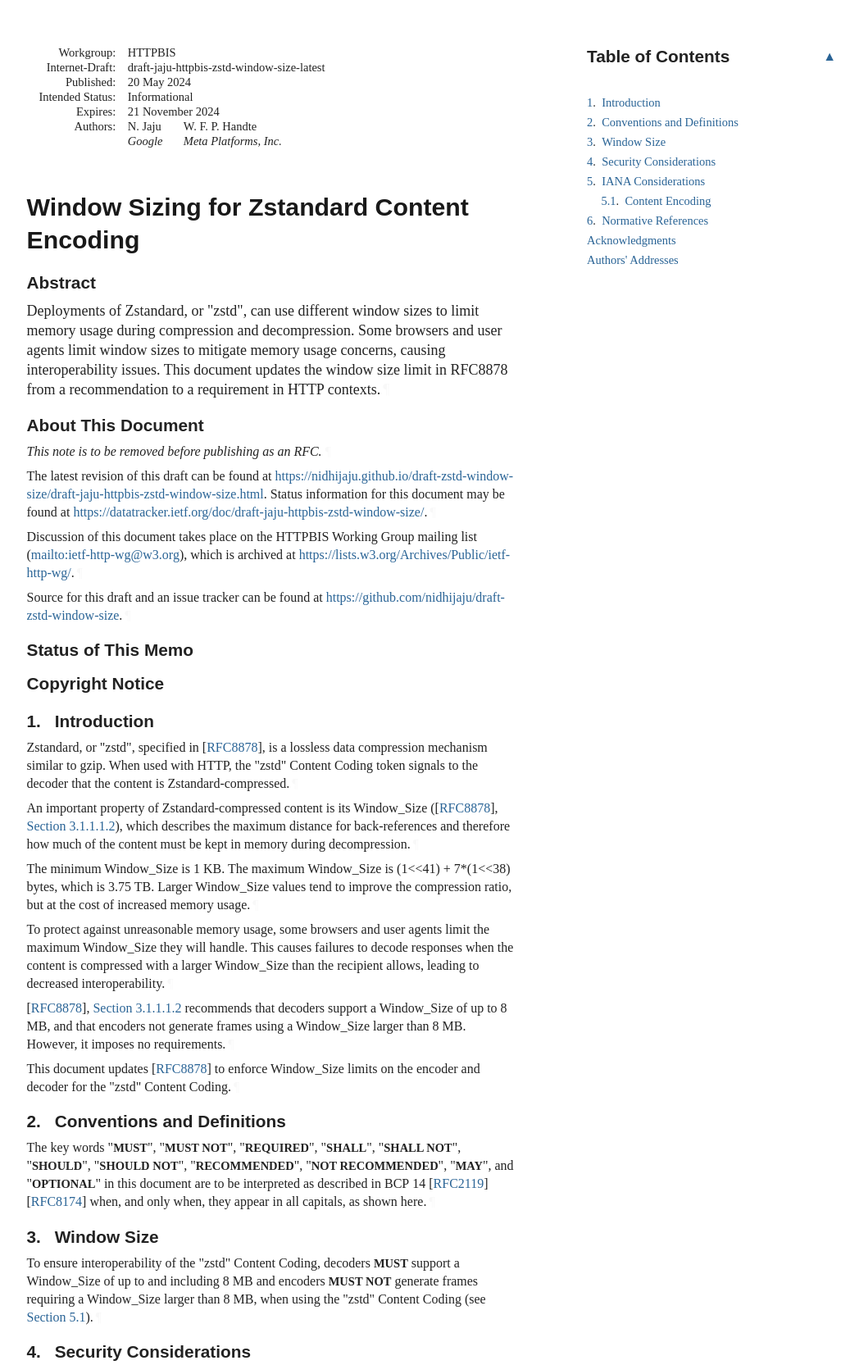
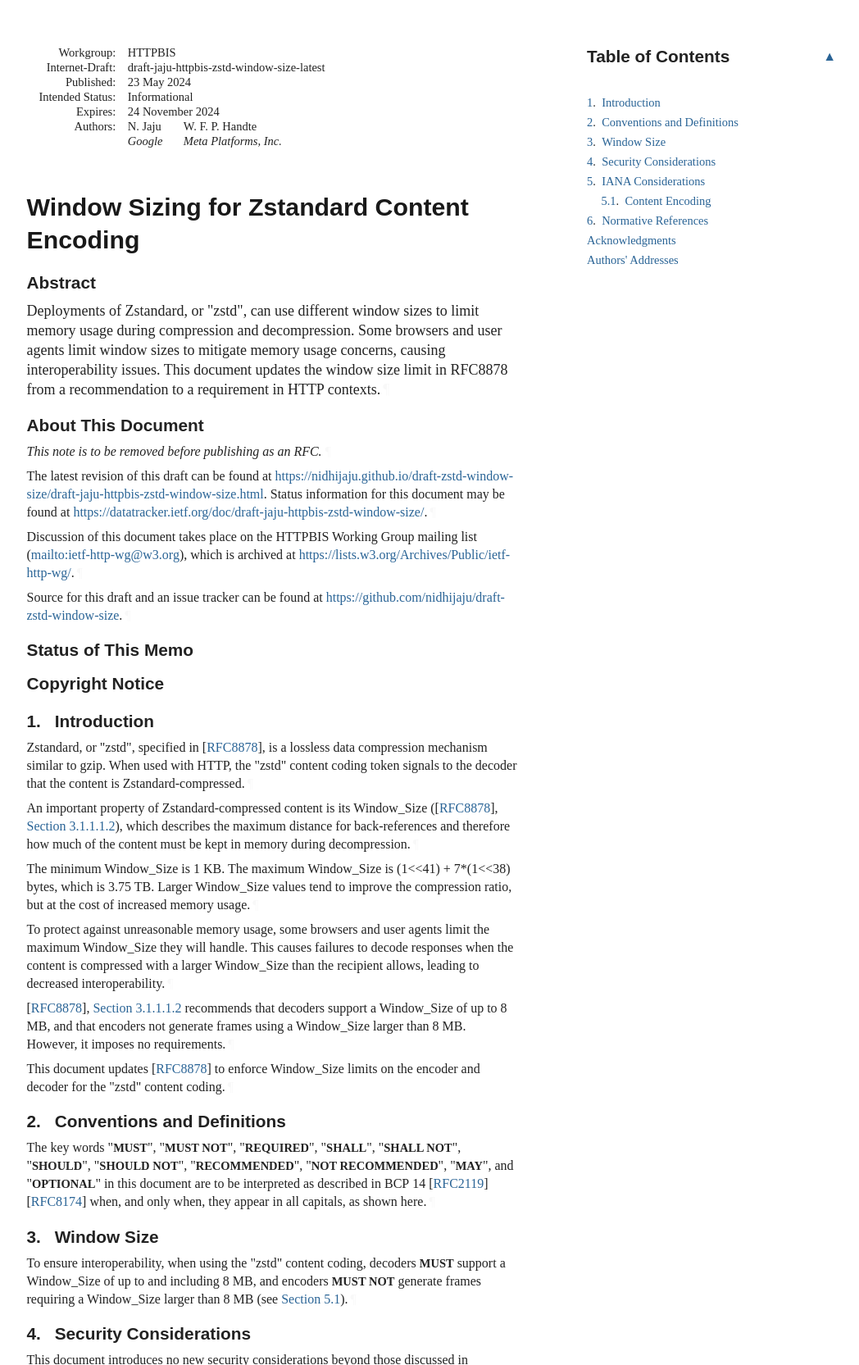
Before and after one commit to nidhijaju/draft-zstd-window-size, a plain HTML site: page draft-jaju-httpbis-zstd-window-size.html in a window 1280 px wide. Shown: the part 20-1685 px from the top of the page at 82% size, without its empty margins (92-1140 px from the left). Drawn offline with Linux system fonts and the light colour scheme; a web font is replaced by a local one.

Commit message:
Script updating gh-pages from e3f7865. [ci skip]

```diff
--- a/draft-jaju-httpbis-zstd-window-size.html
+++ b/draft-jaju-httpbis-zstd-window-size.html
@@ -19,6 +19,7 @@ from a recommendation to a requirement in HTTP contexts.
 <meta content="zstandard" name="keyword">
 <meta content="compression" name="keyword">
 <meta content="content encoding" name="keyword">
+<meta content="content coding" name="keyword">
 <meta content="application/zstd" name="keyword">
 <meta content="draft-jaju-httpbis-zstd-window-size-latest" name="ietf.draft">
 <!-- Generator version information:
@@ -1038,7 +1039,7 @@ svg :is([fill="white"], [fill^="#fff"]) {
 </tr></thead>
 <tfoot><tr>
 <td class="left">Jaju &amp; Handte</td>
-<td class="center">Expires 21 November 2024</td>
+<td class="center">Expires 24 November 2024</td>
 <td class="right">[Page]</td>
 </tr></tfoot>
 </table>
@@ -1051,12 +1052,12 @@ svg :is([fill="white"], [fill^="#fff"]) {
 <dd class="internet-draft">draft-jaju-httpbis-zstd-window-size-latest</dd>
 <dt class="label-published">Published:</dt>
 <dd class="published">
-<time datetime="2024-05-20" class="published">20 May 2024</time>
+<time datetime="2024-05-23" class="published">23 May 2024</time>
     </dd>
 <dt class="label-intended-status">Intended Status:</dt>
 <dd class="intended-status">Informational</dd>
 <dt class="label-expires">Expires:</dt>
-<dd class="expires"><time datetime="2024-11-21">21 November 2024</time></dd>
+<dd class="expires"><time datetime="2024-11-24">24 November 2024</time></dd>
 <dt class="label-authors">Authors:</dt>
 <dd class="authors">
 <div class="author">
@@ -1113,7 +1114,7 @@ from a recommendation to a requirement in HTTP contexts.<a href="#section-abstra
         time. It is inappropriate to use Internet-Drafts as reference
         material or to cite them other than as "work in progress."<a href="#section-boilerplate.1-3" class="pilcrow">¶</a></p>
 <p id="section-boilerplate.1-4">
-        This Internet-Draft will expire on 21 November 2024.<a href="#section-boilerplate.1-4" class="pilcrow">¶</a></p>
+        This Internet-Draft will expire on 24 November 2024.<a href="#section-boilerplate.1-4" class="pilcrow">¶</a></p>
 </section>
 </div>
 <div id="copyright">
@@ -1181,7 +1182,7 @@ from a recommendation to a requirement in HTTP contexts.<a href="#section-abstra
 <a href="#section-1" class="section-number selfRef">1. </a><a href="#name-introduction" class="section-name selfRef">Introduction</a>
       </h2>
 <p id="section-1-1">Zstandard, or "zstd", specified in <span>[<a href="#RFC8878" class="cite xref">RFC8878</a>]</span>, is a lossless data compression
-mechanism similar to gzip. When used with HTTP, the "zstd" Content Coding
+mechanism similar to gzip. When used with HTTP, the "zstd" content coding
 token signals to the decoder that the content is Zstandard-compressed.<a href="#section-1-1" class="pilcrow">¶</a></p>
 <p id="section-1-2">An important property of Zstandard-compressed content is its Window_Size
 (<span>[<a href="#RFC8878" class="cite xref">RFC8878</a>], <a href="https://rfc-editor.org/rfc/rfc8878#section-3.1.1.1.2" class="relref">Section 3.1.1.1.2</a></span>), which describes the maximum distance for
@@ -1198,7 +1199,7 @@ recipient allows, leading to decreased interoperability.<a href="#section-1-4" c
 of up to 8 MB, and that encoders not generate frames using a Window_Size larger
 than 8 MB. However, it imposes no requirements.<a href="#section-1-5" class="pilcrow">¶</a></p>
 <p id="section-1-6">This document updates <span>[<a href="#RFC8878" class="cite xref">RFC8878</a>]</span> to enforce Window_Size limits on the encoder
-and decoder for the "zstd" Content Coding.<a href="#section-1-6" class="pilcrow">¶</a></p>
+and decoder for the "zstd" content coding.<a href="#section-1-6" class="pilcrow">¶</a></p>
 </section>
 </div>
 <div id="conventions-and-definitions">
@@ -1217,10 +1218,10 @@ appear in all capitals, as shown here.<a href="#section-2-1" class="pilcrow">¶<
       <h2 id="name-window-size">
 <a href="#section-3" class="section-number selfRef">3. </a><a href="#name-window-size" class="section-name selfRef">Window Size</a>
       </h2>
-<p id="section-3-1">To ensure interoperability of the "zstd" Content Coding, decoders <span class="bcp14">MUST</span> support
-a Window_Size of up to and including 8 MB and encoders <span class="bcp14">MUST NOT</span> generate frames
-requiring a Window_Size larger than 8 MB, when using the "zstd" Content Coding
-(see <a href="#zstd-iana-token" class="auto internal xref">Section 5.1</a>).<a href="#section-3-1" class="pilcrow">¶</a></p>
+<p id="section-3-1">To ensure interoperability, when using the "zstd" content coding, decoders <span class="bcp14">MUST</span>
+support a Window_Size of up to and including 8 MB, and encoders <span class="bcp14">MUST NOT</span>
+generate frames requiring a Window_Size larger than 8 MB (see
+<a href="#zstd-iana-token" class="auto internal xref">Section 5.1</a>).<a href="#section-3-1" class="pilcrow">¶</a></p>
 </section>
 </div>
 <div id="security-considerations">
```
Also changed, not shown: index.html (+2 -2 lines), draft-jaju-httpbis-zstd-window-size.txt.
